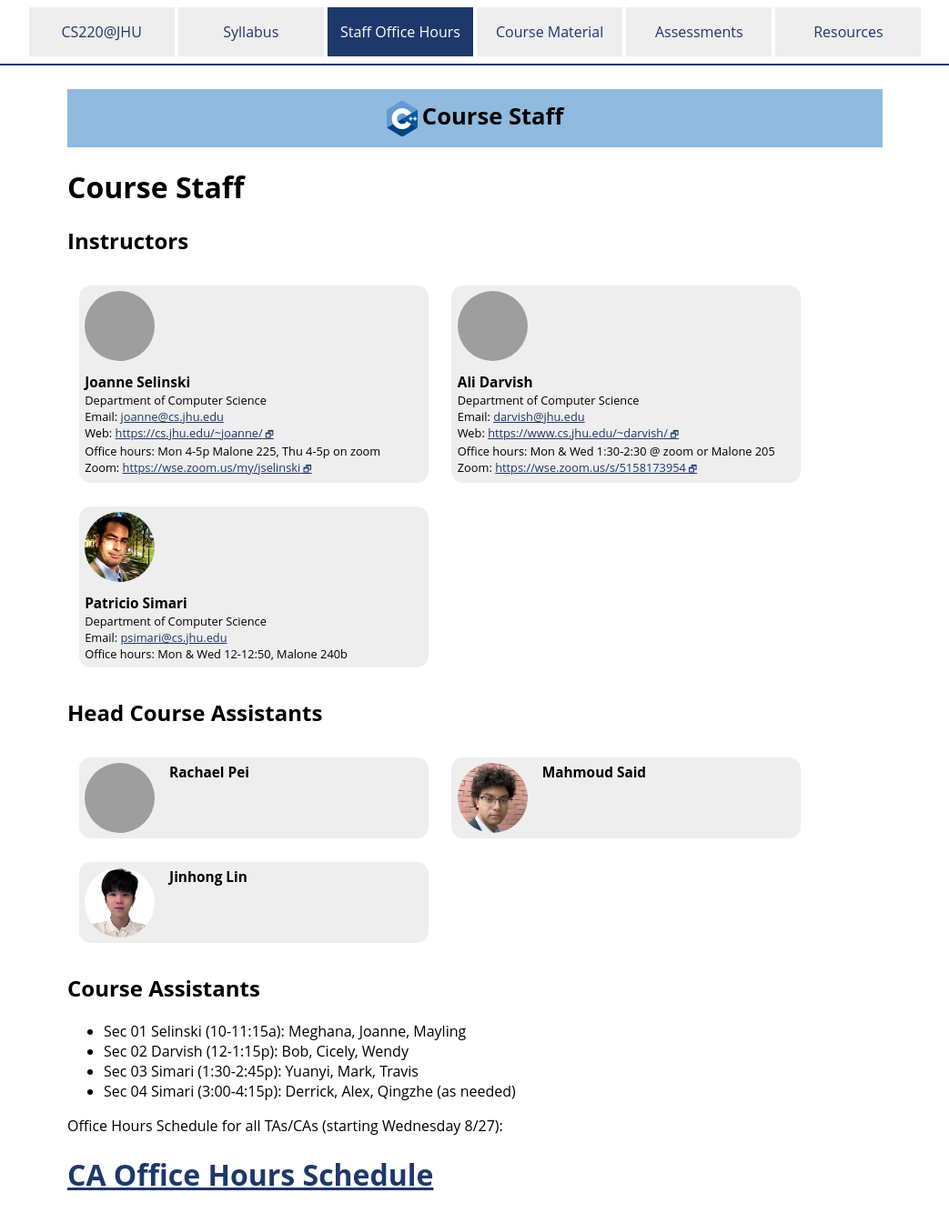
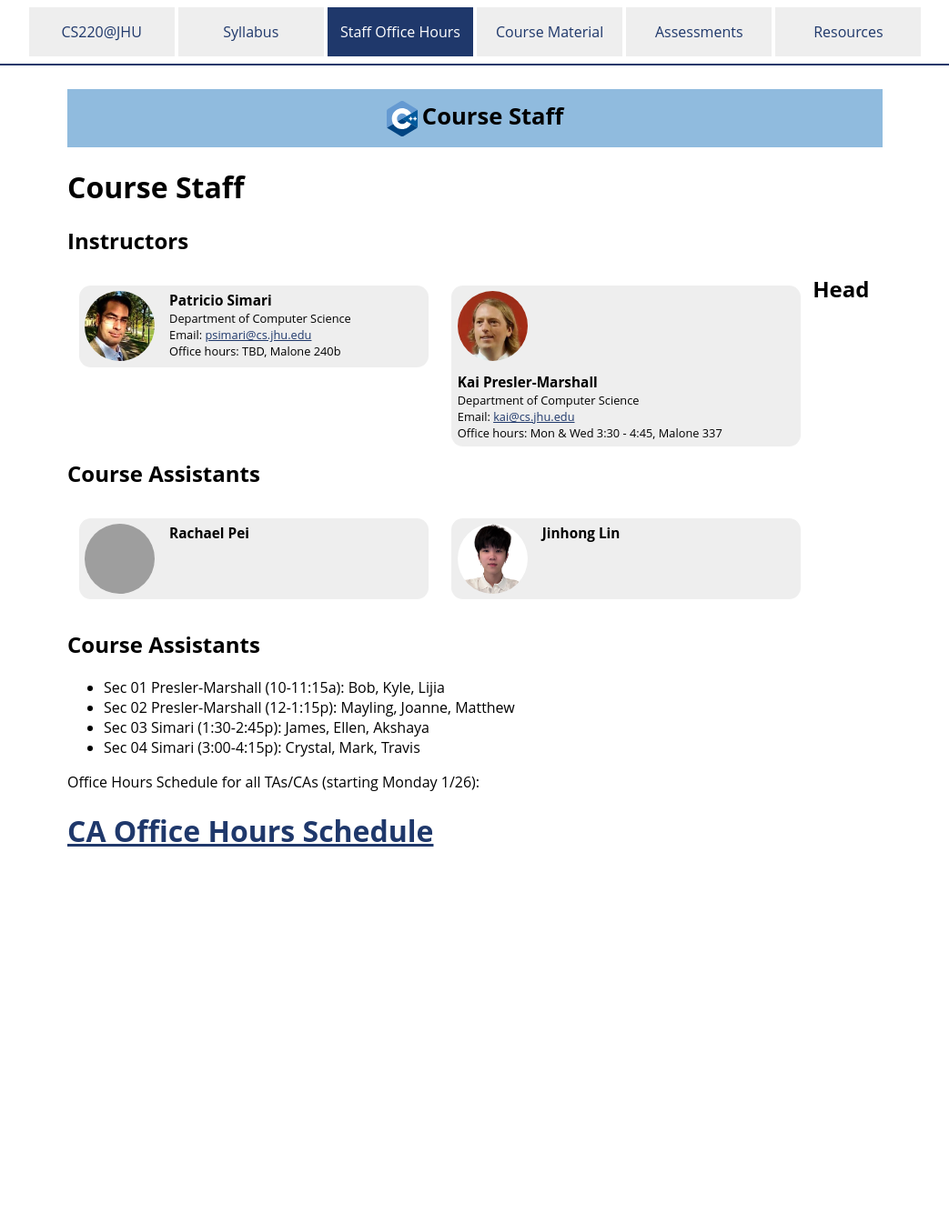
Before and after one commit to jhu-ip/cs220-sp26, a Jekyll site: the page built from staff.md, in a window 1280 px wide. Shown: the whole page at 91% size, without its empty margins (118-1161 px from the left). Built offline with Jekyll 4.4.1, drawn with Linux system fonts in a browser that asks for light colours; after the commit the page ends 967 px from its top, so only the background shows below that; grey boxes are pictures that could not be loaded.

Commit message:
updated staff info

```diff
--- a/staff.md
+++ b/staff.md
@@ -9,43 +9,25 @@ show_in_nav: false
 
 ## Instructors
 
-<div class="card">
-    <img alt="Joanne photo" src="{{site.baseurl}}/img/staffpix/joanne.png">
-    <div class="details">
-    <span class="name_and_role">Joanne Selinski</span><br>
-    Department of Computer Science<br>
-    Email: <a href="mailto:joanne@cs.jhu.edu">joanne@cs.jhu.edu</a><br>
-    Web: <a class="external" target="_blank" href="https://cs.jhu.edu/~joanne/">https://cs.jhu.edu/~joanne/</a><br>
-    Office hours: Mon 4-5p Malone 225, Thu 4-5p on zoom<br>
-    Zoom: <a class="external" target="_blank" href="https://wse.zoom.us/my/jselinski">https://wse.zoom.us/my/jselinski</a>
-    </div>
-  </div>
-
-<div class="card_container">
-  <div class="card">
-    <img alt="Darvish photo" src="{{site.baseurl}}/img/staffpix/darvish.jpg"><br>
-    <div class="details">
-    <span class="name_and_role">Ali Darvish</span><br>
-    Department of Computer Science<br>
-    Email: <a href="mailto:darvish@jhu.edu">darvish@jhu.edu</a><br>
-    Web: <a class="external" target="_blank" href="https://www.cs.jhu.edu/~darvish/">https://www.cs.jhu.edu/~darvish/</a><br>
-    Office hours: Mon & Wed 1:30-2:30 @ zoom or Malone 205<br>
-    Zoom: <a class="external" target="_blank" href="https://wse.zoom.us/s/5158173954">https://wse.zoom.us/s/5158173954</a>
-    </div>
-  </div>
-
 
 <div class="card">
     <img alt="Patricio photo" src="{{site.baseurl}}/img/staffpix/simari.jpg">
     <div class="details">
-    <span class="name_and_role">Patricio Simari</span><br>
-    Department of Computer Science<br>
-    Email: <a href="mailto:psimari@cs.jhu.edu">psimari@cs.jhu.edu</a><br>
-    Office hours: Mon & Wed 12-12:50, Malone 240b<br>
+        <span class="name_and_role">Patricio Simari</span><br>
+        Department of Computer Science<br>
+        Email: <a href="mailto:psimari@cs.jhu.edu">psimari@cs.jhu.edu</a><br>
+        Office hours: TBD, Malone 240b<br>
     </div>
-  </div>
+</div>
 
-
+<div class="card">
+    <img alt="Kai photo" src="{{site.baseurl}}/img/staffpix/kai.jpg">
+    <div class="details">
+        <span class="name_and_role">Kai Presler-Marshall</span><br>
+        Department of Computer Science<br>
+        Email: <a href="mailto:kai@cs.jhu.edu">kai@cs.jhu.edu</a><br>
+        Office hours: Mon & Wed 3:30 - 4:45, Malone 337<br>
+    </div>
 </div>
 
 ## Head Course Assistants
@@ -61,13 +43,6 @@ show_in_nav: false
 </div>
 
 <div class="card">
-  <img alt="Mahmoud Said" src="{{site.baseurl}}/img/staffpix/mahmoud.jpg">
-  <div class="details">
-   <span class="name_and_role">Mahmoud Said</span><br>
-  </div>
-</div>
-
-<div class="card">
   <img alt="Jinhong Lin" src="{{site.baseurl}}/img/staffpix/jinhong.jpg">
   <div class="details">
    <span class="name_and_role">Jinhong Lin</span><br>
@@ -79,10 +54,10 @@ show_in_nav: false
 
 ## Course Assistants
 
-* Sec 01 Selinski (10-11:15a): Meghana, Joanne, Mayling
-* Sec 02 Darvish (12-1:15p): Bob, Cicely, Wendy
-* Sec 03 Simari (1:30-2:45p): Yuanyi, Mark, Travis
-* Sec 04 Simari (3:00-4:15p): Derrick, Alex, Qingzhe (as needed)
+* Sec 01 Presler-Marshall (10-11:15a): Bob, Kyle, Lijia
+* Sec 02 Presler-Marshall (12-1:15p): Mayling, Joanne, Matthew
+* Sec 03 Simari (1:30-2:45p): James, Ellen, Akshaya
+* Sec 04 Simari (3:00-4:15p): Crystal, Mark, Travis
 
-Office Hours Schedule for all TAs/CAs (starting Wednesday 8/27):
+Office Hours Schedule for all TAs/CAs (starting Monday 1/26):
 # [CA Office Hours Schedule](https://docs.google.com/spreadsheets/d/1-jwRZWyezU4seGnq6Xpn6xO5Zevq4hdjmaO9GQAtyJU/edit?usp=sharing)
```
